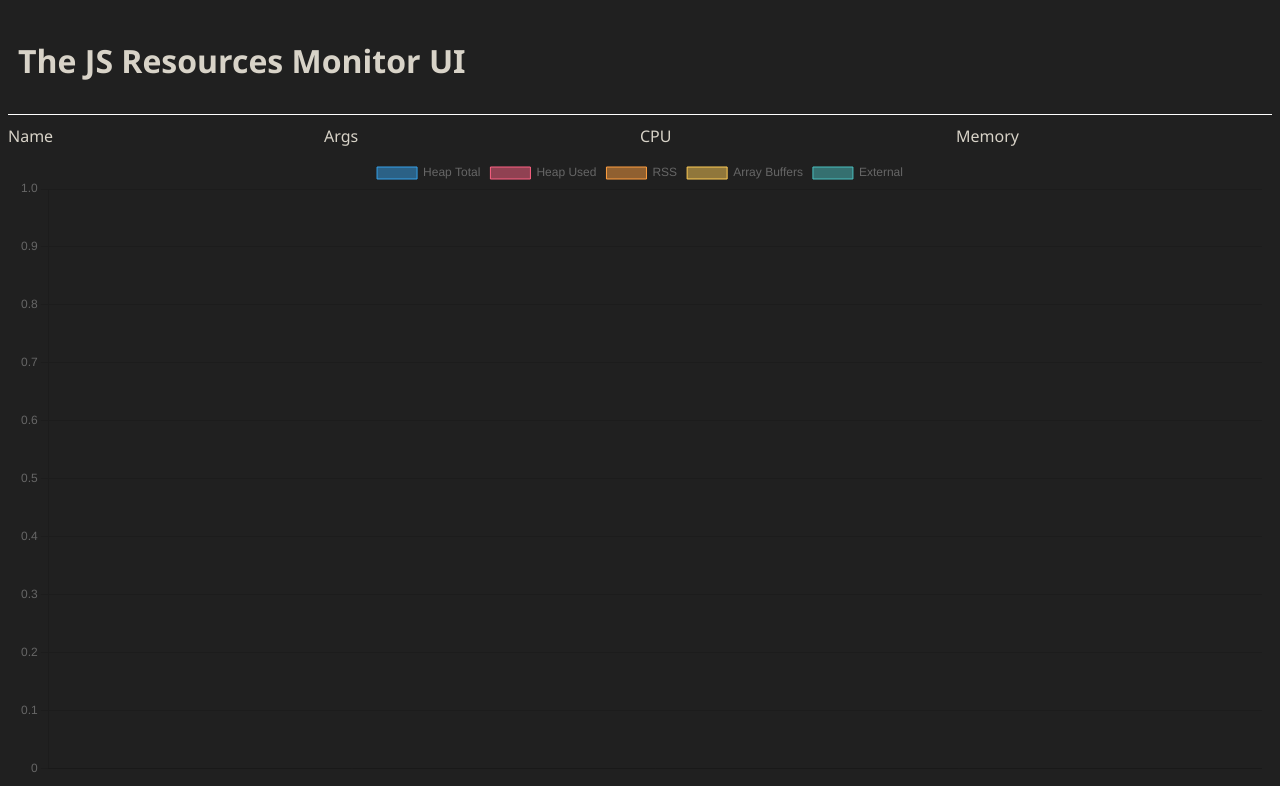
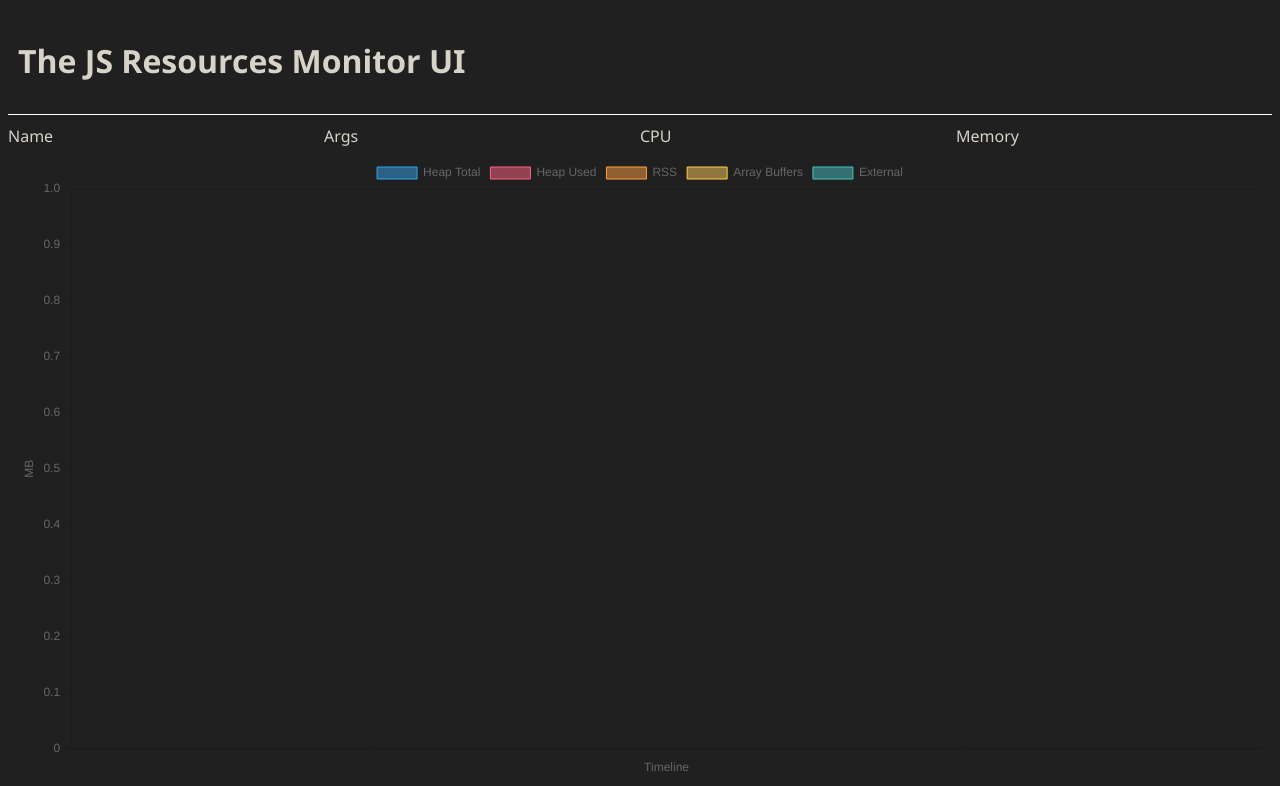
Before and after one commit to EduardoPetrini/js-monitor-server, a website: page public/index.html in a window 1280 px wide. Drawn offline with nearby package versions, Linux system fonts and the light colour scheme; no server answers.

Commit message:
fix: chart style

```diff
--- a/public/index.html
+++ b/public/index.html
@@ -35,10 +35,10 @@
       </header>
       <main>
         <div class="process-details">
-          <span class="span-details">Name</span>
-          <span class="span-details">Args</span>
-          <span class="span-details">CPU</span>
-          <span class="span-details">Memory</span>
+          <span id="nameBox" class="span-details">Name</span>
+          <span id="argsBox" class="span-details">Args</span>
+          <span id="cpuBox" class="span-details">CPU</span>
+          <span id="memBox" class="span-details">Memory</span>
         </div>
         <div class="process-memory-chart">
           <canvas id="memChart"></canvas>
@@ -57,83 +57,90 @@
           labels: [],
           datasets: [
             {
-              id:'heapTotal',
+              id: 'heapTotal',
               label: 'Heap Total',
               data: [],
-              borderWidth: 1,
             },
             {
-              id:'heapUsed',
+              id: 'heapUsed',
               label: 'Heap Used',
               data: [],
-              borderWidth: 1,
             },
             {
-              id:'rss',
+              id: 'rss',
               label: 'RSS',
               data: [],
-              borderWidth: 1,
             },
             {
-              id:'arrayBuffers',
+              id: 'arrayBuffers',
               label: 'Array Buffers',
               data: [],
-              borderWidth: 1,
             },
             {
-              id:'external',
+              id: 'external',
               label: 'External',
               data: [],
-              borderWidth: 1,
             },
           ],
         },
         options: {
-          animation: false,
-
+          animation: {
+            duration: 500,
+            easing: 'easeOutCubic',
+            y: { duration: 0 },
+          },
+          responsive: true,
+          interaction: {
+            mode: 'nearest',
+            axis: 'x',
+            intersect: false,
+          },
+          elements: {
+            line: {
+              tension: 0.4,
+              fill: true,
+              borderWidth: 1,
+            },
+            point: {
+              radius: 0
+            }
+          },
           scales: {
             y: {
               beginAtZero: false,
+              title: {
+                display: true,
+                text: 'MB',
+              },
+            },
+            x: {
+              title: {
+                display: true,
+                text: 'Timeline',
+              },
             },
           },
         },
       });
 
-      function getRandomNum() {
-        const num = Math.random() * 100;
-        const numFormat = Math.round(num * 100) / 100;
-        return numFormat;
-      }
-
       let index = 0;
-      // setInterval(() => {
-      //   index++;
-      //   console.log('index', index)
-      //   chart.data.labels.push(index);
-      //   chart.data.datasets.forEach(dataset => {
-      //     const value = getRandomNum();
-      //     console.log('Adding', value, 'to', dataset.id)
-      //     dataset.data.push(value)
-      //   });
-
-      //   chart.update();
-      // }, 1000);
 
       const socket = io();
       socket.on('update', data => {
-        const { heapTotal, heapUsed, rss, arrayBuffers, external, details} = data;
-        console.log(data);
+        const { heapTotal, heapUsed, rss, arrayBuffers, external, details } = data;
 
         index++;
         chart.data.labels.push(index);
         chart.data.datasets.forEach(dataset => {
           const value = data[dataset.id];
-          console.log('Adding', value, 'to', dataset.id)
-          dataset.data.push(value)
+          dataset.data.push(value);
         });
 
+        const memBox = document.getElementById('memBox');
+        memBox.innerText = `Memory: ${rss} MB`;
+
         chart.update();
-      })
+      });
     </script>
   </body>
 </html>
```
